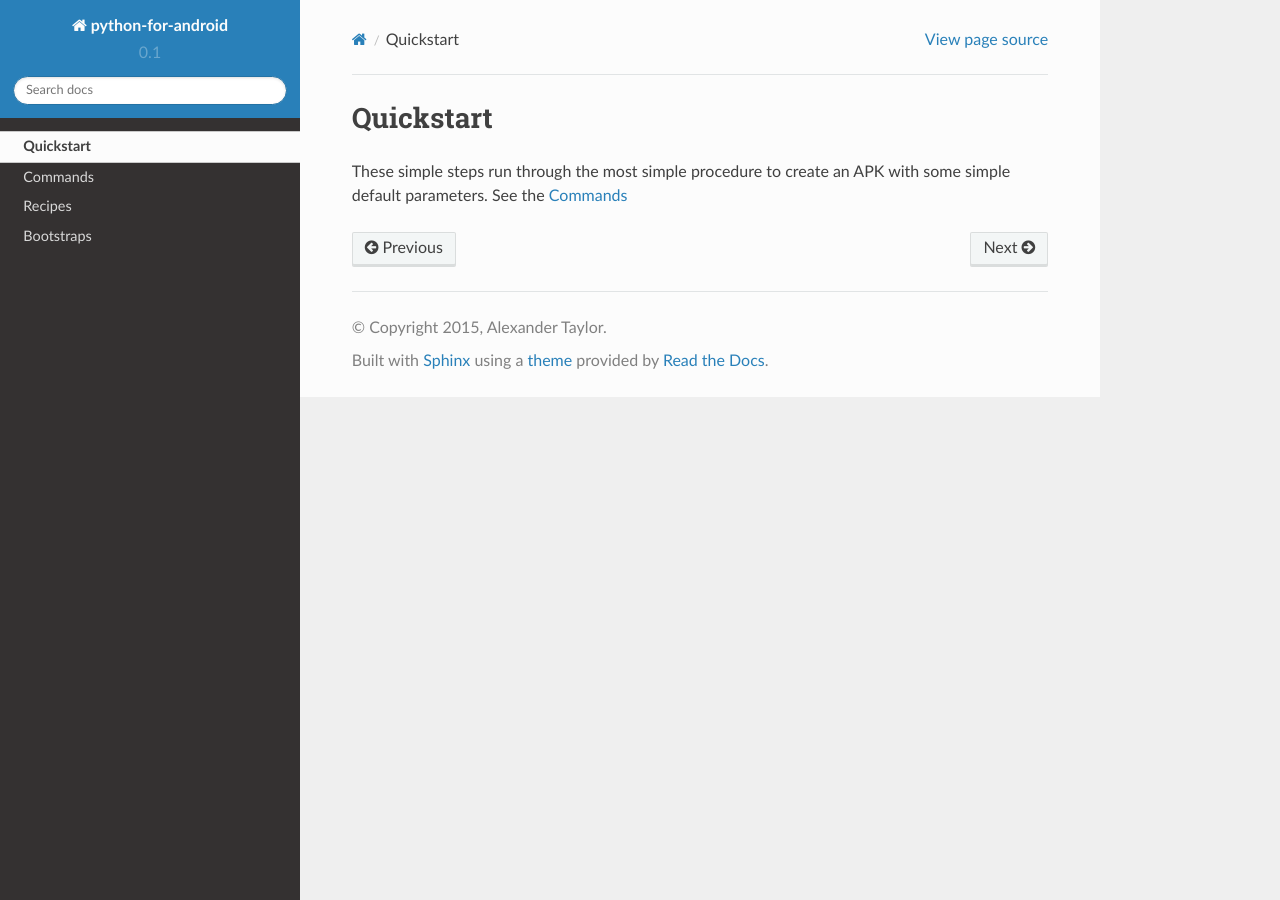
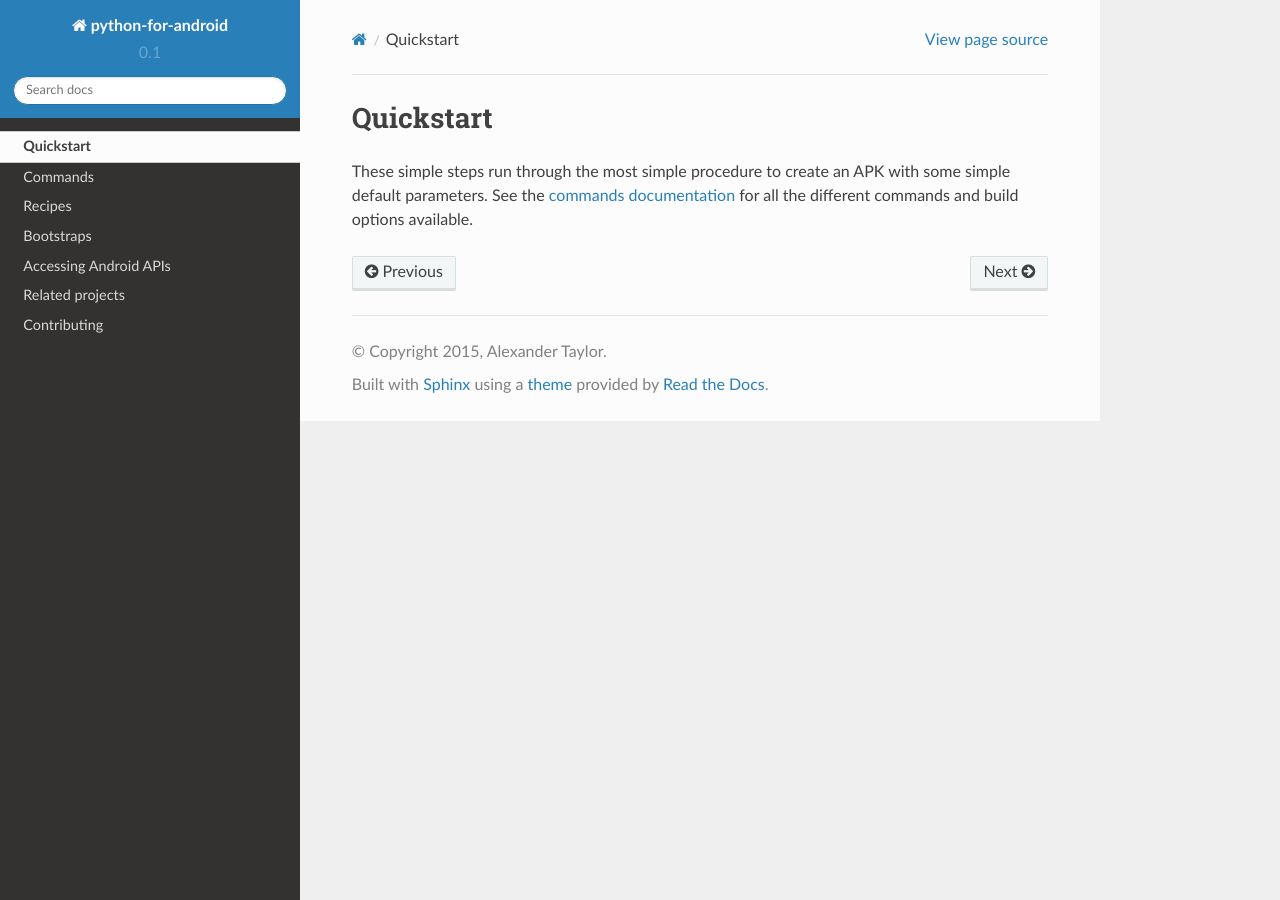
Before and after one commit to kivy/python-for-android, a Sphinx documentation site: the page built from doc/source/quickstart.rst, in a window 1280 px wide. Built offline with Sphinx 7.4.7 and the Read the Docs theme 2.0.0, drawn with Linux system fonts in a browser that asks for light colours; pages that are not in the unit, such as notebooks, are missing from menus.

Commit message:
More preliminary doc pages

```diff
--- /dev/null
+++ b/doc/source/contribute.rst
@@ -0,0 +1,4 @@
+Contributing
+============
+
+Github etc.
--- a/doc/source/index.rst
+++ b/doc/source/index.rst
@@ -30,9 +30,13 @@ Contents:
    :maxdepth: 2
 
    quickstart
+   installation
    commands
    recipes
    bootstraps
+   apis
+   related
+   contribute
 
 To include:
 
--- a/doc/source/quickstart.rst
+++ b/doc/source/quickstart.rst
@@ -3,4 +3,6 @@ Quickstart
 ==========
 
 These simple steps run through the most simple procedure to create an
-APK with some simple default parameters. See the :doc:`commands`
+APK with some simple default parameters. See the :doc:`commands
+documentation <commands>` for all the different commands and build
+options available.
--- /dev/null
+++ b/doc/source/related.rst
@@ -0,0 +1,4 @@
+Related projects
+================
+
+python-for-android was originally created to package Kivy applications.
```
Also changed, not shown: doc/source/apis.rst (added, +11 -0 lines).
